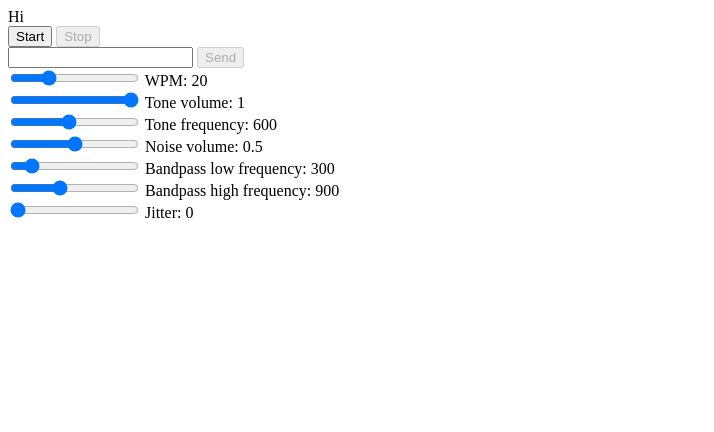
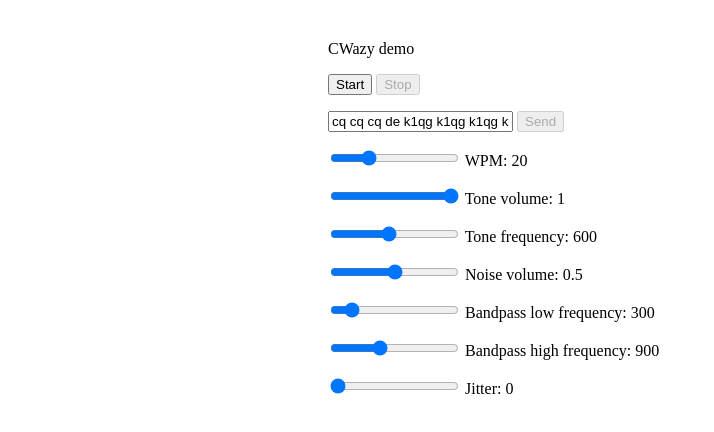
Before and after one commit to gamache/cwazytrain, a plain HTML site: page index.html in a window 1280 px wide. Shown: the whole page, without its empty margins (0-714 px from the left). Drawn offline with Linux system fonts and the light colour scheme.

Commit message:
cwazy-demo.html

```diff
--- a/index.html
+++ b/index.html
@@ -1,41 +1,45 @@
 <!DOCTYPE html>
-<title>CWazy Train</title>
+<title>CWazy demo</title>
+<style>
+  html { max-width: 40em; margin: 2em auto; }
+  p { margin: 1em 0; }
+</style>
 
-Hi
+CWazy demo
 
-<br>
+<p>
 <button id="start-button">Start</button>
 <button id="stop-button">Stop</button>
 
-<br>
-<input id="send-input">
+<p>
+<input id="send-input" value="cq cq cq de k1qg k1qg k1qg k">
 <button id="send-button">Send</button>
 
-<br>
+<p>
 <input id="wpm-input" class="input-knob" type="range" step="1" min="5" max="60" value="20">
 WPM: <span id="wpm-display"></span>
 
-<br>
+<p>
 <input id="toneVolume-input" class="input-knob" type="range" step="0.01" min="0" max="1" value="0.5">
 Tone volume: <span id="toneVolume-display"></span>
 
-<br>
+<p>
 <input id="toneFreq-input" class="input-knob" type="range" step="10" min="350" max="900" value="600">
 Tone frequency: <span id="toneFreq-display"></span>
 
-<br>
+<p>
 <input id="noiseVolume-input" class="input-knob" type="range" step="0.01" min="0" max="1" value="0.5">
 Noise volume: <span id="noiseVolume-display"></span>
 
-<br>
+<p>
 <input id="bandpassLowFreq-input" class="input-knob" type="range" step="10" min="0" max="2400" value="300">
 Bandpass low frequency: <span id="bandpassLowFreq-display"></span>
 
-<br>
+<p>
 <input id="bandpassHighFreq-input" class="input-knob" type="range" step="10" min="0" max="2400" value="900">
 Bandpass high frequency: <span id="bandpassHighFreq-display"></span>
 
-<br>
+<p>
 <input id="jitter-input" class="input-knob" type="range" step="0.01" min="0" max="0.5" value="0">
 Jitter: <span id="jitter-display"></span>
 
```
